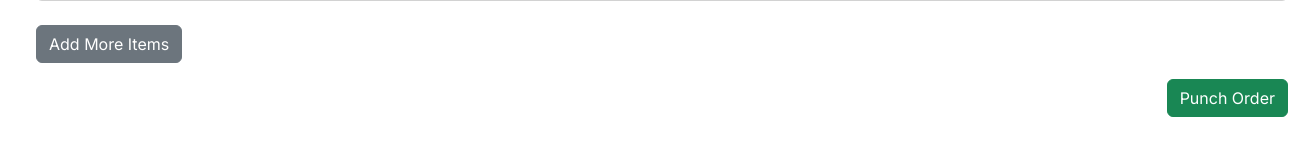
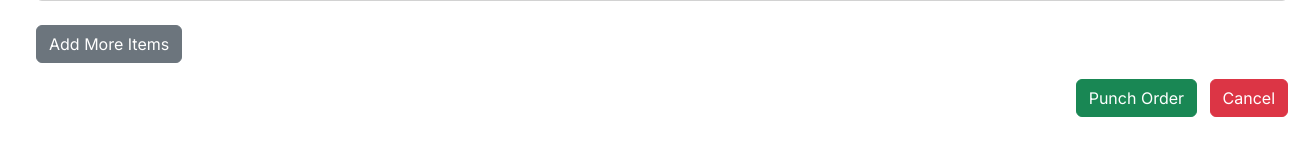
Before and after one commit to jazilarfin/SDA-Project, a Flask app: page /add_order in a window 1640 px wide. Shown: the part 1545-1712 px from the top of the page, without its empty margins (325-1640 px from the left). Run offline with Flask 3, Linux system fonts and the light colour scheme.

Commit message:
Update add_order.html

```diff
--- a/templates/add_order.html
+++ b/templates/add_order.html
@@ -143,6 +143,7 @@
         <div class="text-end" style="padding-bottom: 50px;">
             <!-- <button type="submit" class="btn btn-danger" >Cancel</button> -->
             <button type="submit" class="btn btn-success" >Punch Order</button>
+            <a href="{{ url_for('orders') }}" class="btn btn-danger ms-2">Cancel</a>
         </div>
 
     </form>
```
